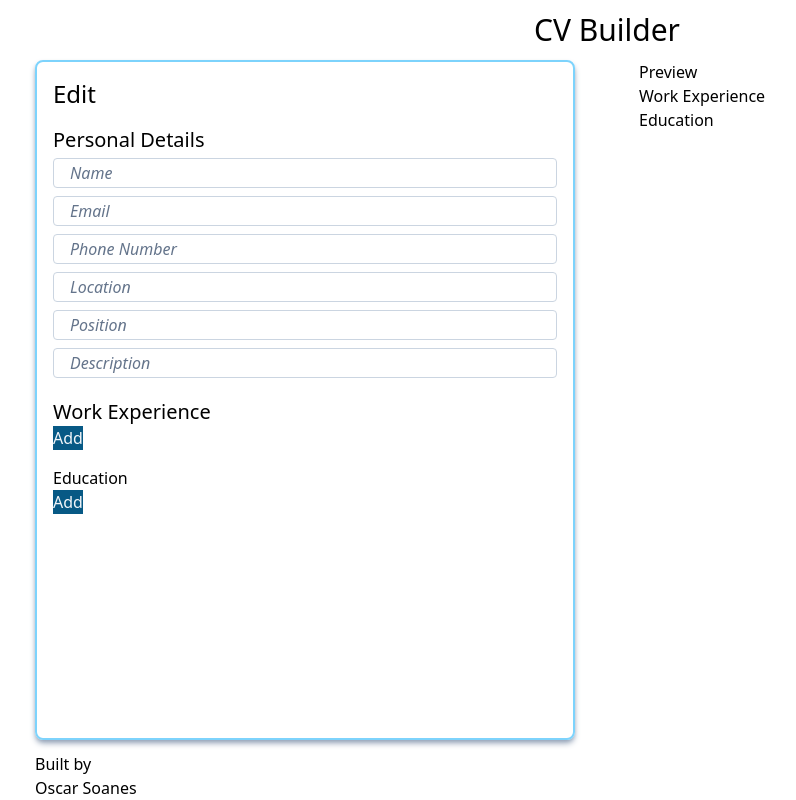
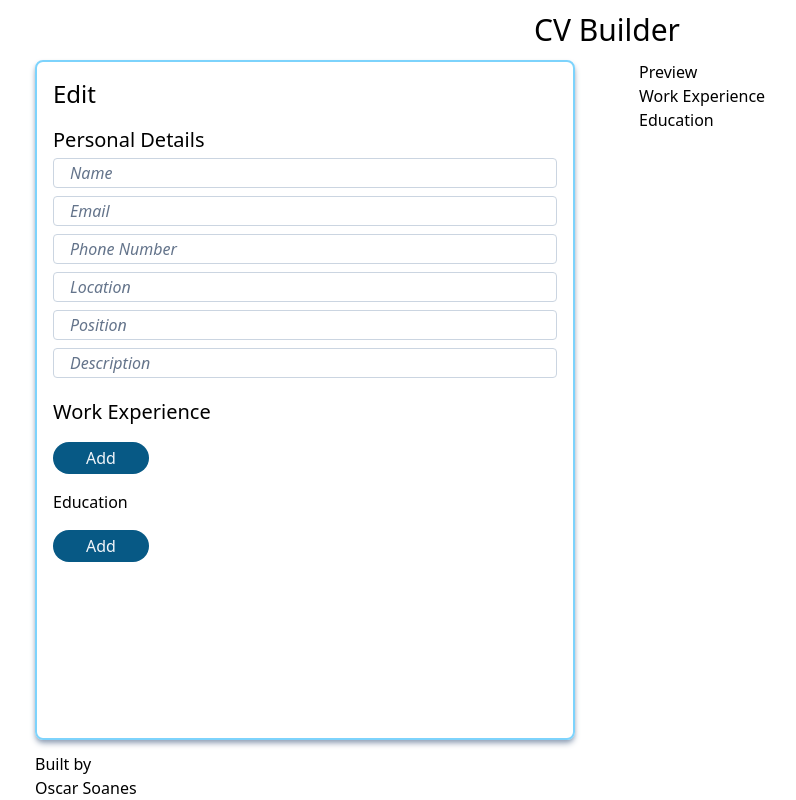
Before and after one commit to OscarSoanes/cv-project, a React (Create React App) app: page / in a window 1280 px wide. Shown: the whole page, without its empty margins (33-829 px from the left). Built offline with nearby package versions, Linux system fonts and the light colour scheme.

Commit message:
Made group classname into one class

```diff
--- a/src/main.css
+++ b/src/main.css
@@ -22,4 +22,8 @@ html, body {
     .input {
         @apply w-full my-1 border border-solid border-slate-300 rounded px-4 py-0.5 placeholder:text-slate-500 placeholder:italic;
     }
+
+    .button {
+        @apply rounded-full p-1 font-normal w-24 mt-4;
+    }
 }
```
